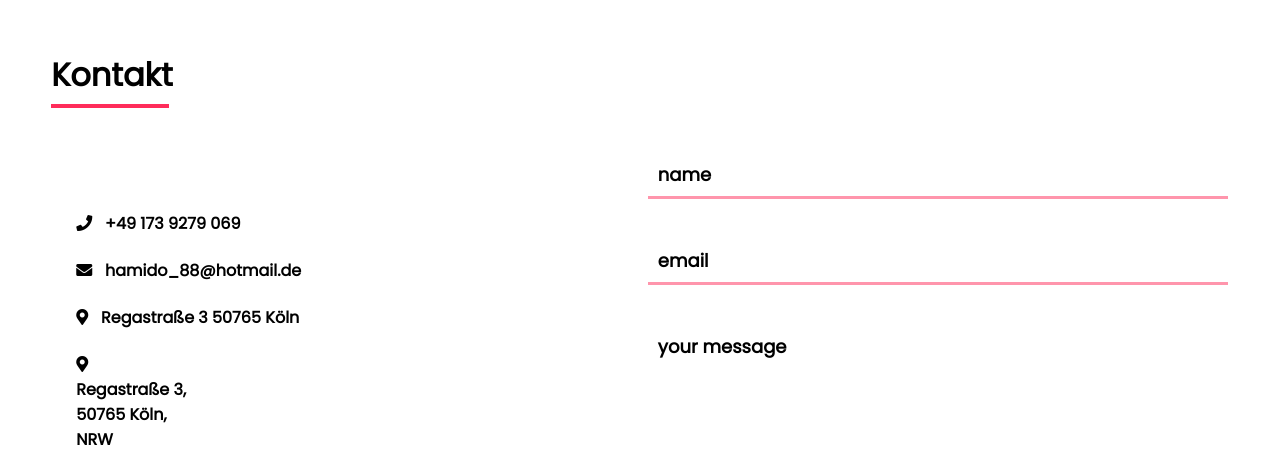
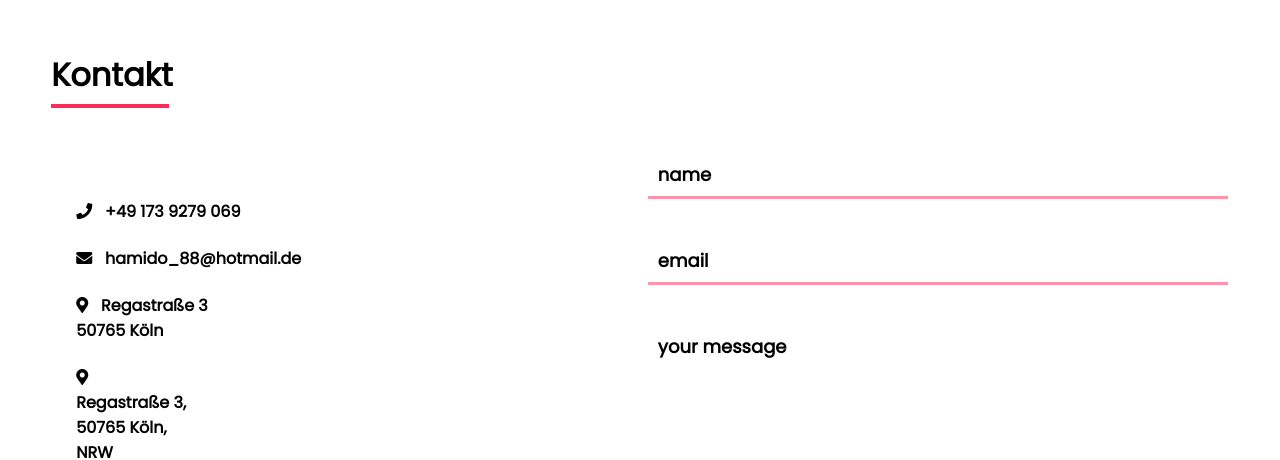
Before and after one commit to hamcom/aocv, a plain HTML site: page index.html in a window 1280 px wide. Shown: the part 2386-2846 px from the top of the page. Drawn offline with nearby package versions, Linux system fonts and the light colour scheme.

Commit message:
Update index.html

```diff
--- a/index.html
+++ b/index.html
@@ -84,7 +84,7 @@
                                     <td><i class="fas fa-envelope"></i> &nbsp; hamido_88@hotmail.de</td>
                                 </tr>
                                 <tr>
-                                    <td><i class="fas fa-map-marker-alt"></i> &nbsp; Regastraße 3
+                                    <td><i class="fas fa-map-marker-alt"></i> &nbsp; Regastraße 3<br>
                                                                                      50765 Köln</td>
                                 </tr>
                                 <tr>
```
